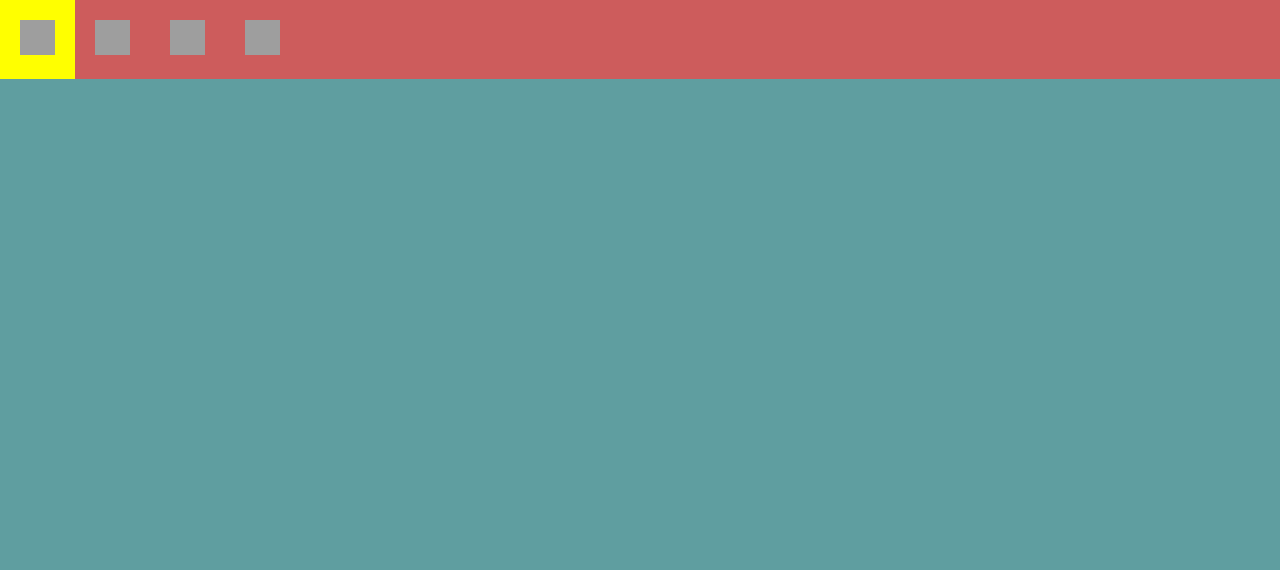
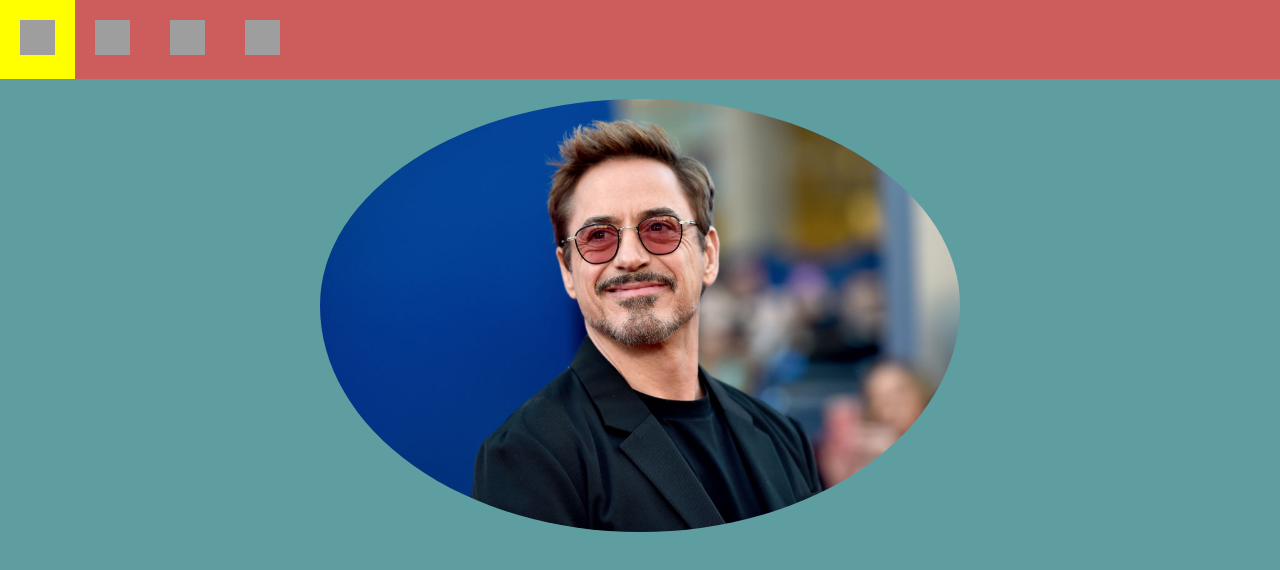
Before and after one commit to 1611Aryan/tribute.github.io, a plain HTML site: page index.html in a window 1280 px wide. Drawn offline with Linux system fonts and the light colour scheme; grey boxes are pictures that could not be loaded.

Commit message:
image inserted and photo css created

```diff
--- /dev/null
+++ b/CSS/photo.css
@@ -0,0 +1,11 @@
+@charset "utf-8";
+/* CSS Document */
+.photo
+{
+	display:block;
+	width:50%;
+	margin-left: auto;
+	margin-right: auto;
+	padding-top:20px;
+	border-radius:50%;
+}
--- /dev/null
+++ b/image/photo.css
@@ -0,0 +1,6 @@
+@charset "utf-8";
+/* CSS Document */
+.photo
+{
+
+}
--- a/index.html
+++ b/index.html
@@ -7,6 +7,7 @@
 <title>Tribute</title>
 <link rel="stylesheet" type="text/css" href="CSS/font.css">
 <link rel="stylesheet" type="text/css" href="CSS/navBar.css">
+<link rel="stylesheet" type="text/css" href="CSS/photo.css">
 </head>
 <body>
 <div id="navBar">
@@ -17,5 +18,8 @@
 		<li><a href="Pages/Dead_3.html"><img  class="size wobble" src="Fonts/iconfinder_039_002_tomb_halloween_grave_cemetery_3792012.svg" alt="tombstone"></a></li>
 	</ul>
 </div>
+<div id="photos">
+	<img class="photo" src="image/Robert-Downey-Jr.-1-1.jpg">
+</div>
 </body>
 </html>
```
Also changed, not shown: image/Robert-Downey-Jr.-1-1.jpg (added).
